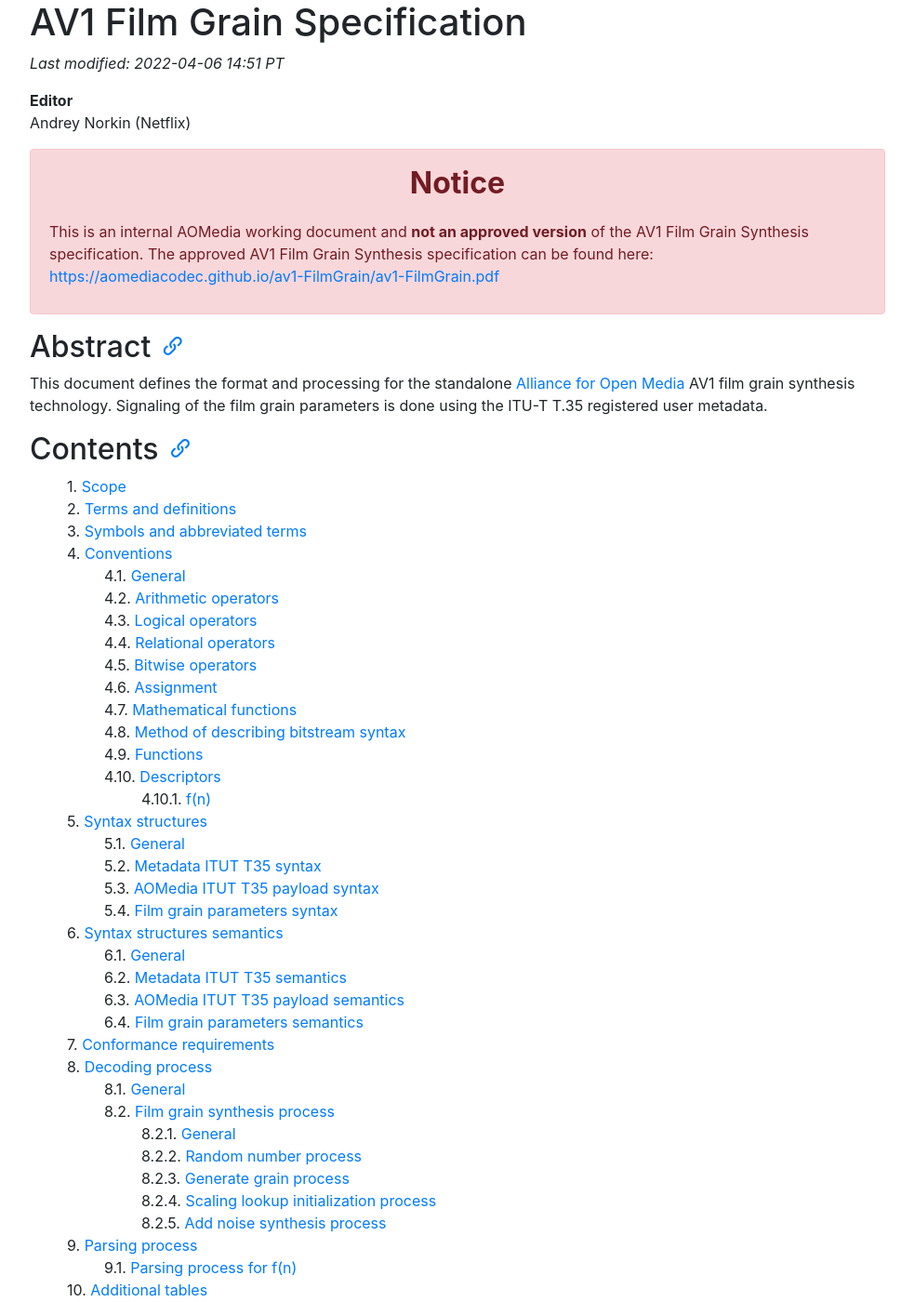
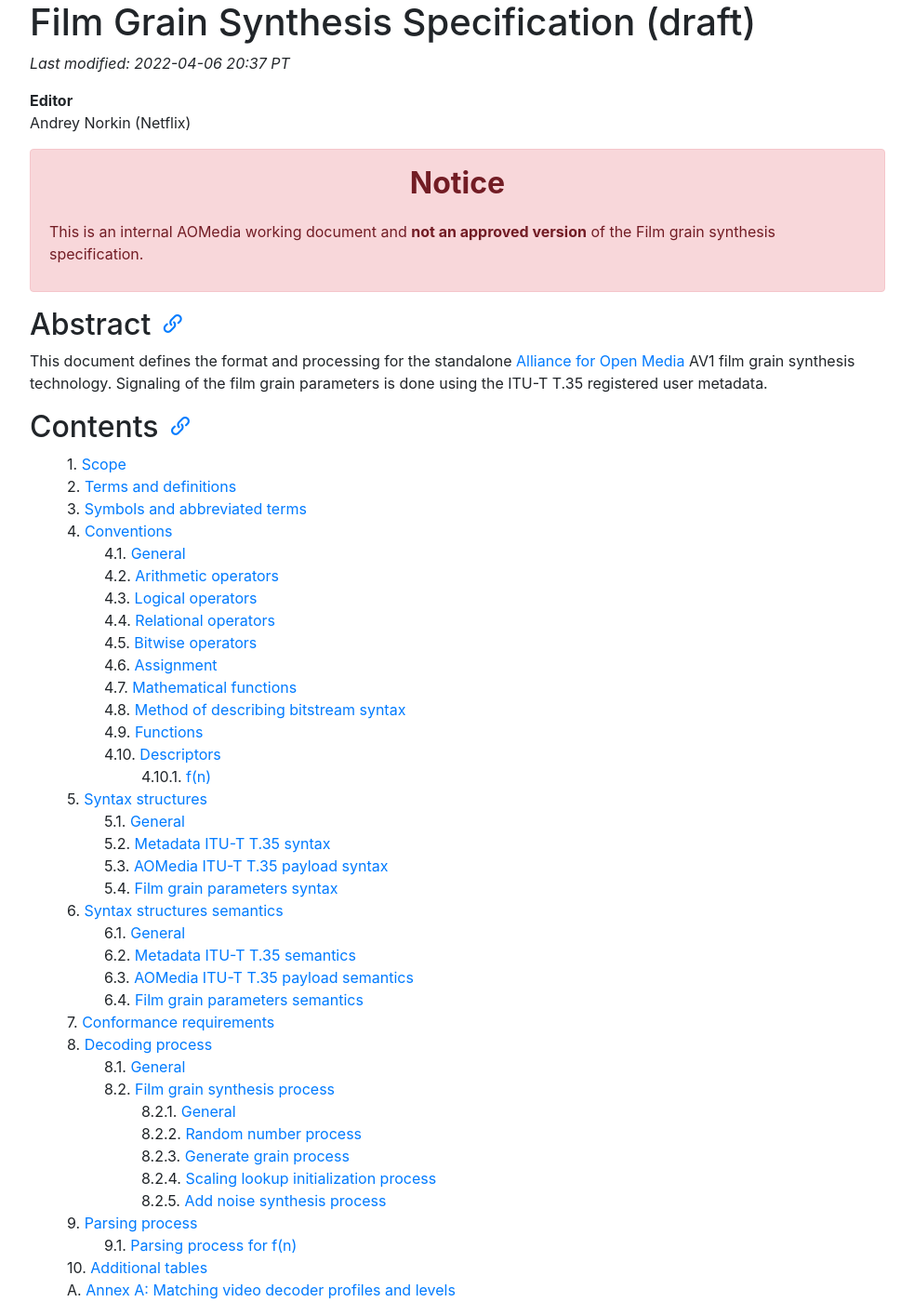
Before and after one commit to AOMediaCodec/afgs1-spec, a Jekyll site: the page docs/index.html, which Jekyll copies as it is, in a window 1280 px wide and 1400 px high. Shown: the whole window at 93% size, without its empty margins (53-1036 px from the left). Built offline with Jekyll 4.4.1, drawn with Linux system fonts in a browser that asks for light colours; nearby versions of some CDN libraries; some of the changed text lies outside the part shown.

Commit message:
Clean-ups

```diff
--- a/_config.yml
+++ b/_config.yml
@@ -13,7 +13,7 @@
 # you will see them accessed via {{ site.title }}, {{ site.email }}, and so on.
 # You can create any custom variable you would like, and they will be accessible
 # in the templates via {{ site.myvariable }}.
-title: AV1 Film Grain Specification
+title: Film Grain Synthesis Specification (draft)
 
 email: webmaster@webmproject.org
 description: >
--- a/docs/index.html
+++ b/docs/index.html
@@ -2,7 +2,7 @@
 <html>
 <head>
   <meta charset="utf-8">
-  <title>AV1 Film Grain Specification</title>
+  <title>Film Grain Synthesis Specification (draft)</title>
   <link rel="stylesheet" href="assets/css/bootstrap.min.css">
   <link rel="stylesheet" href="assets/css/av1-spec.css">
   <link rel="stylesheet" href="assets/css/syntax-tango.css">
@@ -36,9 +36,9 @@
     <div class="row">
       <div class="col-md-10 col-md-offset-1">
 
-<h1 class="no_toc" id="av1-film-grain-specification">AV1 Film Grain Specification</h1>
-
-<p><em>Last modified: 2022-04-06 14:51 PT</em></p>
+<h1 class="no_toc" id="film-grain-synthesis-specification-draft">Film Grain Synthesis Specification (draft)</h1>
+
+<p><em>Last modified: 2022-04-06 20:37 PT</em></p>
 
 <p><strong>Editor</strong><br />
 Andrey Norkin (Netflix)</p>
@@ -48,8 +48,7 @@ Andrey Norkin (Netflix)</p>
   <p class="no_toc no_count text-center" style="font-size: 2rem"><strong>Notice</strong></p>
 
   <p>This is an internal AOMedia working document and <strong>not an approved version</strong> of
-the AV1 Film Grain Synthesis specification. The approved AV1 Film Grain Synthesis specification can be found
-here: <a href="https://aomediacodec.github.io/av1-FilmGrain/av1-FilmGrain.pdf">https://aomediacodec.github.io/av1-FilmGrain/av1-FilmGrain.pdf</a></p>
+the Film grain synthesis specification.</p>
 
 </div>
 
@@ -83,15 +82,15 @@ Signaling of the film grain parameters is done using the ITU-T T.35 registered u
   </li>
   <li><a href="#syntax-structures" id="markdown-toc-syntax-structures">Syntax structures</a>    <ul>
       <li><a href="#general-1" id="markdown-toc-general-1">General</a></li>
-      <li><a href="#metadata-itut-t35-syntax" id="markdown-toc-metadata-itut-t35-syntax">Metadata ITUT T35 syntax</a></li>
-      <li><a href="#aomedia-itut-t35-payload-syntax" id="markdown-toc-aomedia-itut-t35-payload-syntax">AOMedia ITUT T35 payload syntax</a></li>
+      <li><a href="#metadata-itu-t-t35-syntax" id="markdown-toc-metadata-itu-t-t35-syntax">Metadata ITU-T T.35 syntax</a></li>
+      <li><a href="#aomedia-itu-t-t35-payload-syntax" id="markdown-toc-aomedia-itu-t-t35-payload-syntax">AOMedia ITU-T T.35 payload syntax</a></li>
       <li><a href="#film-grain-parameters-syntax" id="markdown-toc-film-grain-parameters-syntax">Film grain parameters syntax</a></li>
     </ul>
   </li>
   <li><a href="#syntax-structures-semantics" id="markdown-toc-syntax-structures-semantics">Syntax structures semantics</a>    <ul>
       <li><a href="#general-2" id="markdown-toc-general-2">General</a></li>
-      <li><a href="#metadata-itut-t35-semantics" id="markdown-toc-metadata-itut-t35-semantics">Metadata ITUT T35 semantics</a></li>
-      <li><a href="#aomedia-itut-t35-payload-semantics" id="markdown-toc-aomedia-itut-t35-payload-semantics">AOMedia ITUT T35 payload semantics</a></li>
+      <li><a href="#metadata-itu-t-t35-semantics" id="markdown-toc-metadata-itu-t-t35-semantics">Metadata ITU-T T.35 semantics</a></li>
+      <li><a href="#aomedia-itu-t-t35-payload-semantics" id="markdown-toc-aomedia-itu-t-t35-payload-semantics">AOMedia ITU-T T.35 payload semantics</a></li>
       <li><a href="#film-grain-parameters-semantics" id="markdown-toc-film-grain-parameters-semantics">Film grain parameters semantics</a></li>
     </ul>
   </li>
@@ -862,7 +861,7 @@ invoked and the syntax element is set equal to the return value.</p>
 <p>This section presents the syntax structures in a tabular form. The meaning of
 each of the syntax elements is presented in <a href="#syntax-structures-semantics">Section 6</a>.</p>
 
-<h3 id="metadata-itut-t35-syntax">Metadata ITUT T35 syntax</h3>
+<h3 id="metadata-itu-t-t35-syntax">Metadata ITU-T T.35 syntax</h3>
 
 <table class="syntax">
   <tbody>
@@ -908,7 +907,7 @@ bytes as a padding continuation of the trailing bits.
 This implies that when any payload data is present,
 at least one byte of the payload data (including the trailing bit) shall not be equal to 0.</p>
 
-<h3 id="aomedia-itut-t35-payload-syntax">AOMedia ITUT T35 payload syntax</h3>
+<h3 id="aomedia-itu-t-t35-payload-syntax">AOMedia ITU-T T.35 payload syntax</h3>
 
 <table class="syntax">
   <tbody>
@@ -1246,7 +1245,7 @@ structures.</p>
 
 <p>Important variables and function calls are also described.</p>
 
-<h3 id="metadata-itut-t35-semantics">Metadata ITUT T35 semantics</h3>
+<h3 id="metadata-itu-t-t35-semantics">Metadata ITU-T T.35 semantics</h3>
 
 <p><strong>itu_t_t35_country_code</strong> shall be a byte having a value specified as a country code by Annex A
 of Recommendation ITU-T T.35. itu_t_t35_country_code equal to 0xB5 indicates that the
@@ -1258,7 +1257,7 @@ provider code in
 itu_t_t35_terminal_provider_code equal to 0x5890 indicates that the ITU-T T.35 payload is
 specified by AOMedia.</p>
 
-<h3 id="aomedia-itut-t35-payload-semantics">AOMedia ITUT T35 payload semantics</h3>
+<h3 id="aomedia-itu-t-t35-payload-semantics">AOMedia ITU-T T.35 payload semantics</h3>
 
 <p><strong>itu_t_t35_terminal_provider_oriented_code</strong> provides the value of the
 ITU-T T3.5 terminal provider oriented code that is defined
@@ -1293,7 +1292,7 @@ apply_grain equal to 0 specifies that film grain should not be added.</p>
 
 <p><strong>grain_seed</strong> specifies the starting value for the pseudo-random numbers used during film grain synthesis.</p>
 
-<p><strong>film_grain_param_set_idx</strong> is an index of the film grain parameter set. Up to 8 separate film grain parameter
+<p><strong>film_grain_param_set_idx</strong> is an index of a film grain parameter set. Up to 8 separate film grain parameter
 sets may be simultaneously stored by the film grain processing module.</p>
 
 <p class="alert alert-info"><strong>Note:</strong> An encoder may use film_grain_param_set_idx to differentiate between up to 8 separate film grain models.
```
Also changed, not shown: other parts of docs/index.html (+3 -1 lines), 00.html-legend.md (+1 -2 lines), 06.bitstream.syntax.md (+2 -2 lines), 07.bitstream.semantics.md (+5 -3 lines), section.links.md (+4 -4 lines).
